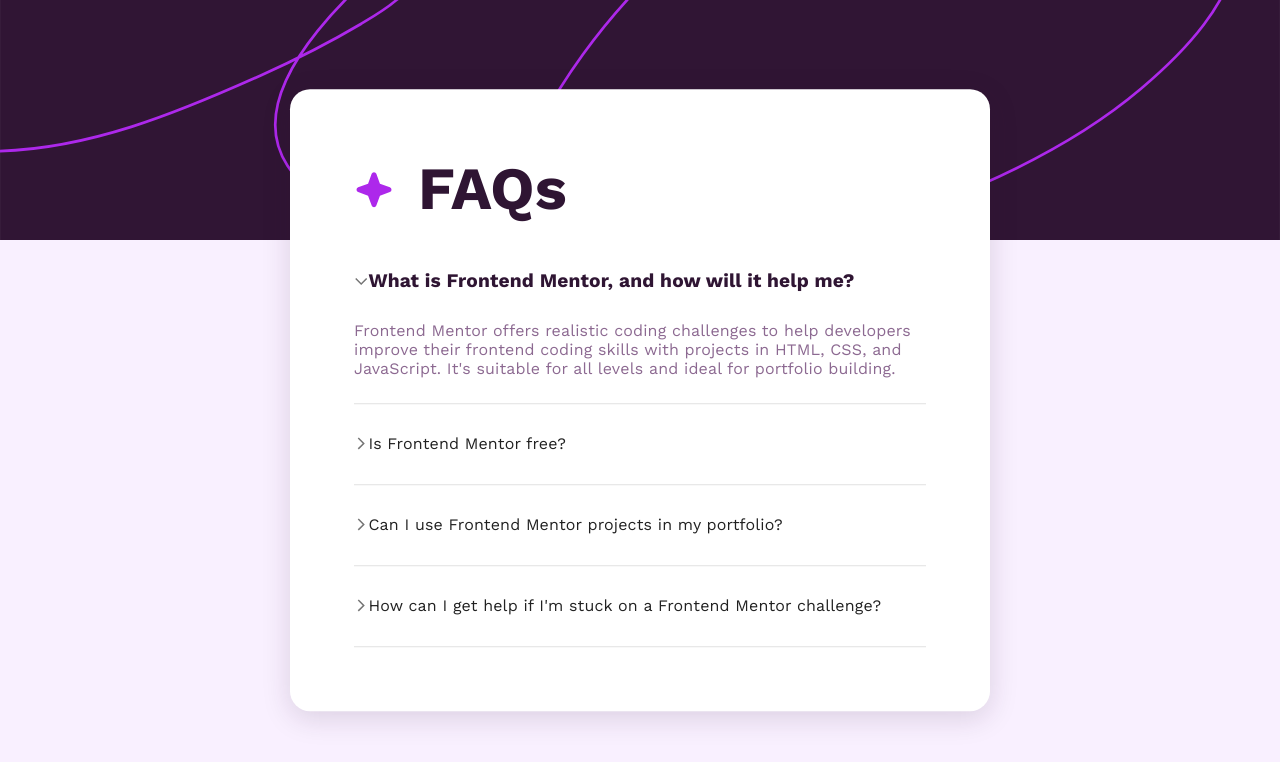
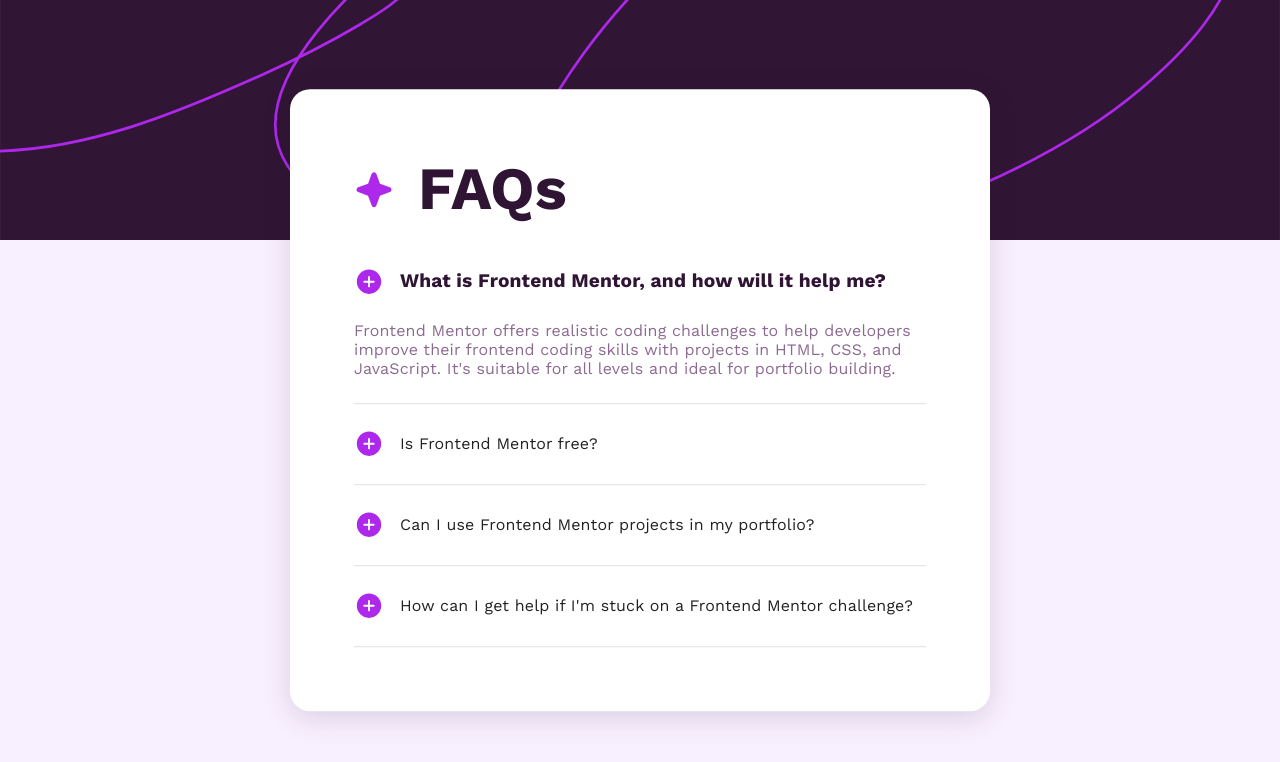
Before and after one commit to ensarokumus/fm-faq-accordion-main, a React (Vite) app: page / in a window 1280 px wide. Shown: the top 762 px of the page. Built offline with nearby package versions, Linux system fonts and the light colour scheme.

Commit message:
Add plus icon for accordion summary

```diff
--- a/src/components/faqAccordion.jsx
+++ b/src/components/faqAccordion.jsx
@@ -5,6 +5,7 @@
 import MuiAccordionSummary from "@mui/material/AccordionSummary";
 import MuiAccordionDetails from "@mui/material/AccordionDetails";
 import Typography from "@mui/material/Typography";
+import plusIcon from "../assets/images/icon-plus.svg";
 
 const Accordion = styled((props) => (
   <MuiAccordion disableGutters elevation={0} square {...props} />
@@ -20,8 +21,9 @@
 
 const AccordionSummary = styled((props) => (
   <MuiAccordionSummary
+    // expandIcon={<ArrowForwardIosSharpIcon sx={{ fontSize: "0.9rem" }} />}
+    expandIcon={<img src={plusIcon} alt="" />}
     {...props}
-    expandIcon={<ArrowForwardIosSharpIcon sx={{ fontSize: "0.9rem" }} />}
   />
 ))(({ theme }) => ({
   // backgroundColor:
@@ -29,6 +31,7 @@
   //     ? "rgba(255, 255, 255, .05)"
   //     : "rgba(0, 0, 0, .03)",
   flexDirection: "row-reverse",
+  gap: '1rem',
   "& .MuiAccordionSummary-expandIconWrapper.Mui-expanded": {
     transform: "rotate(90deg)",
   },
@@ -40,7 +43,7 @@
 }));
 
 const AccordionDetails = styled(MuiAccordionDetails)(({ theme }) => ({
-  paddingBottom: '1.5rem',
+  paddingBottom: "1.5rem",
   // borderTop: "1px solid rgba(0, 0, 0, .125)",
 }));
 
@@ -70,12 +73,14 @@
           </Typography>
         </AccordionSummary>
         <AccordionDetails>
-          <Typography variant="h2"
+          <Typography
+            variant="h2"
             sx={{
               fontSize: "1rem",
               fontWeight: "300",
               color: "hsl(292, 16%, 49%)",
-            }}>
+            }}
+          >
             Frontend Mentor offers realistic coding challenges to help
             developers improve their frontend coding skills with projects in
             HTML, CSS, and JavaScript. It's suitable for all levels and ideal
```
